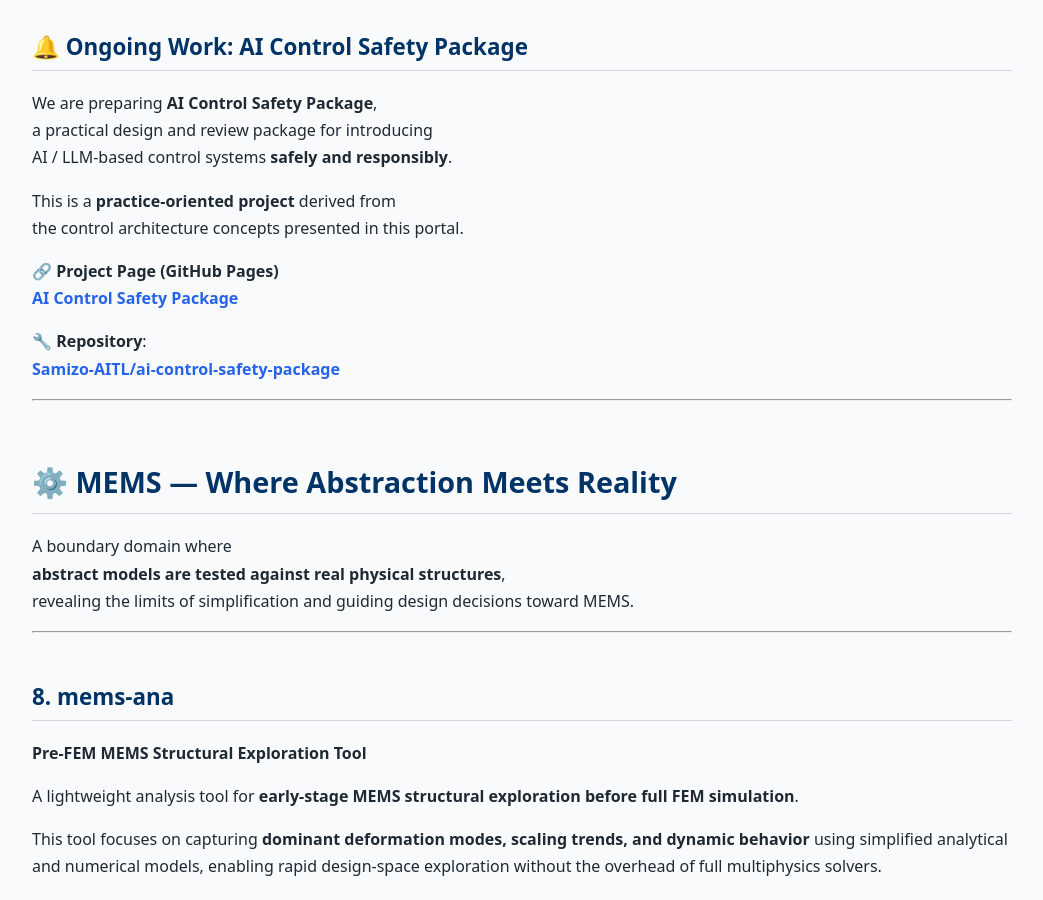
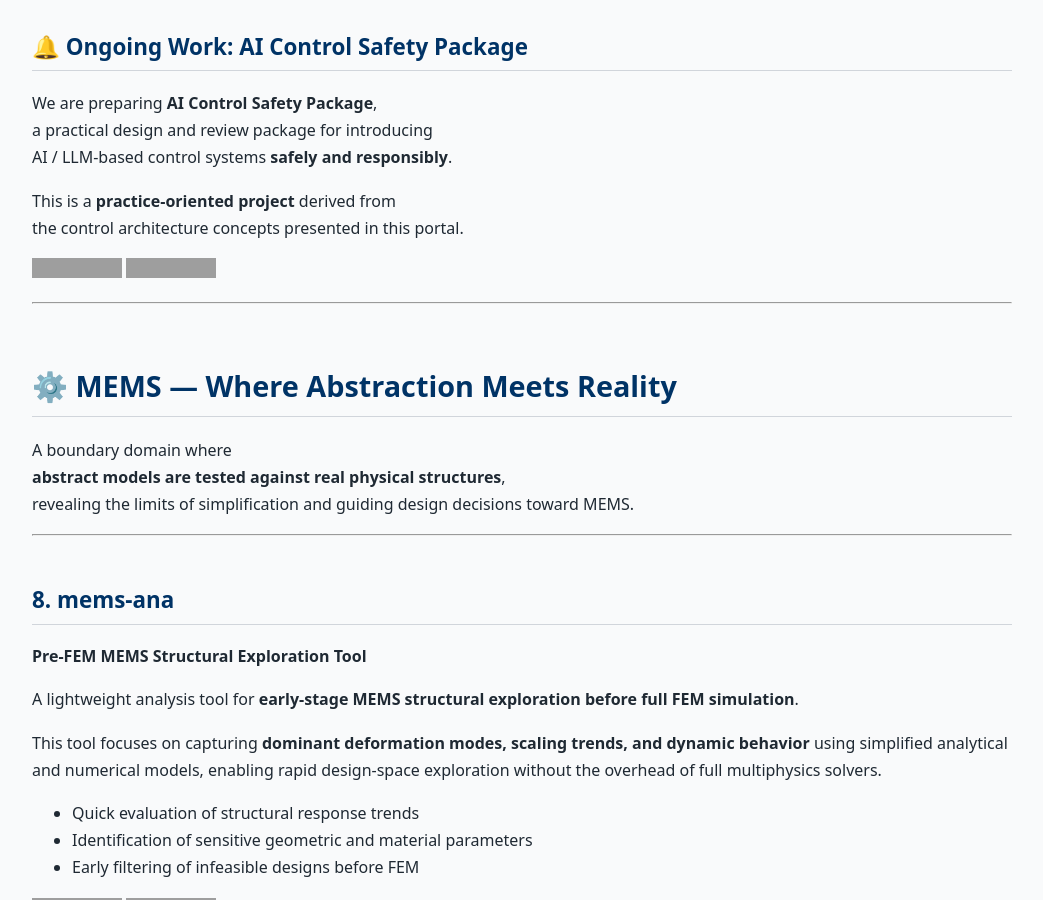
Before and after one commit to Samizo-AITL/Samizo-AITL.github.io, a Jekyll site: the page built from portal/en/index.md, in a window 1280 px wide and 900 px high, scrolled down 16753 px. Shown: the whole window, without its empty margins (118-1161 px from the left). Built offline with Jekyll 4.4.1, drawn with Linux system fonts in a browser that asks for light colours; grey boxes are pictures that could not be loaded.

Commit message:
Update index.md

```diff
--- a/portal/en/index.md
+++ b/portal/en/index.md
@@ -517,11 +517,8 @@
 This is a **practice-oriented project** derived from
 the control architecture concepts presented in this portal.
 
-🔗 **Project Page (GitHub Pages)**
-[**AI Control Safety Package**](https://samizo-aitl.github.io/ai-control-safety-package/)
-
-🔧 **Repository**:
-[**Samizo-AITL/ai-control-safety-package**](https://github.com/Samizo-AITL/ai-control-safety-package)
+[![Site](https://img.shields.io/badge/View-Site-brightgreen?logo=github)](https://samizo-aitl.github.io/ai-control-safety-package/)
+[![Repo](https://img.shields.io/badge/View-Repo-blue?logo=github)](https://github.com/Samizo-AITL/ai-control-safety-package)
 
 ---
 
```
